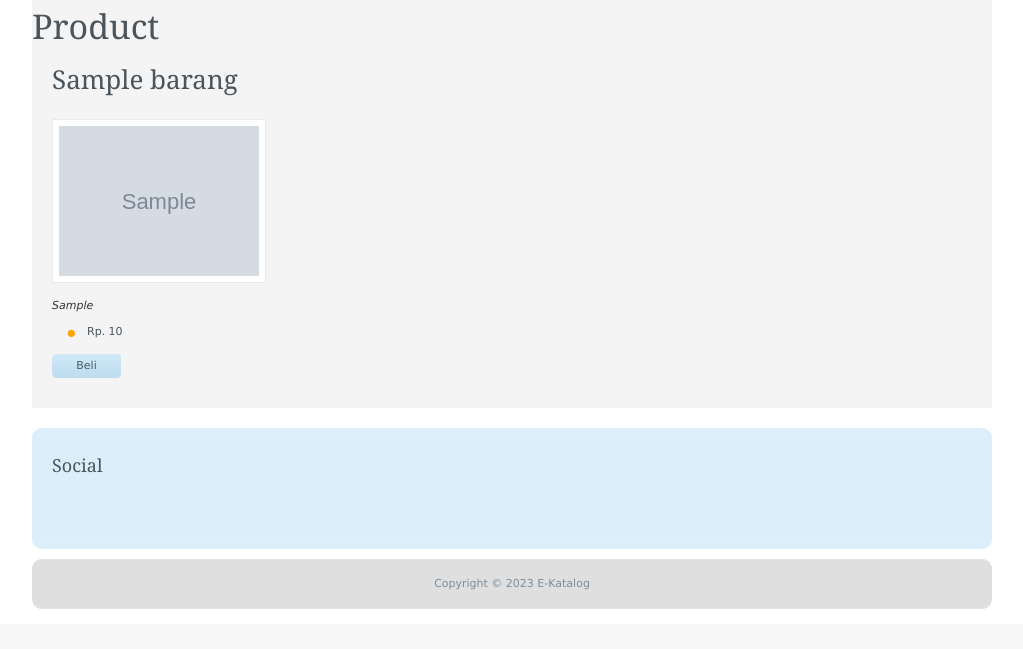
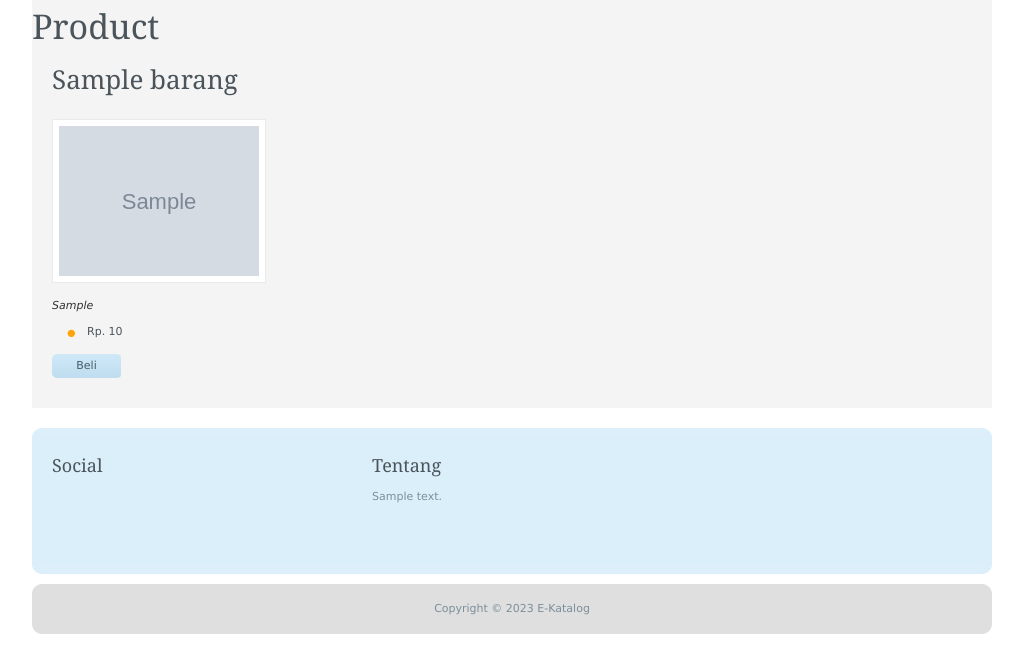
Before and after one commit to Nyanta-23/e-katalog, a PHP site: page /ekatalog/ in a window 1280 px wide. Shown: the part 276-925 px from the top of the page, without its empty margins (128-1151 px from the left). Before the commit the page ends 885 px from the top, so only its background shows below. Run offline with PHP 8.4, Linux system fonts and the light colour scheme; tables that the repository leaves empty or names only in its code hold one stand-in row (values such as "Sample post"); grey boxes marked "Sample" are stand-in pictures; data that the repository does not hold is empty; some libraries are stand-ins or nearby versions.

Commit message:
fix: revamp ekatalog

```diff
--- a/footer.php
+++ b/footer.php
@@ -1,16 +1,15 @@
 <?php
 include_once('koneksi.php');
-// $queryAbout = mysqli_query($koneksi, "SELECT * FROM tb_about");
-// $queryTwitter = mysqli_query($koneksi, "SELECT * FROM tb_twitter");
+$queryAbout = mysqli_query($koneksi, "SELECT * FROM tb_about");
 
-// $querySocial = mysqli_query(
-//   $koneksi,
-//   "SELECT tb_social.*, tb_icons.icons
-//   FROM tb_social
-//   INNER JOIN tb_icons
-//   ON tb_social.id_icons = tb_icons.id
-//   ORDER BY id DESC"
-// );
+$social = mysqli_query(
+  $koneksi,
+  "SELECT tb_social.*, tb_icons.icon
+  FROM tb_social
+  INNER JOIN tb_icons
+  ON tb_social.icon = tb_icons.id
+  ORDER BY id DESC"
+);
 
 ?>
 
@@ -18,52 +17,26 @@
   <div class="col col_3">
     <h4>Social</h4>
 
-
-    <!-- <ul class="nobullet social">
-      <?php while ($dataSocial = mysqli_fetch_array($querySocial)) { ?>
+    <ul class="nobullet social">
+      <?php while ($dataSocial = mysqli_fetch_assoc($social)) : ?>
         <li>
-          <a href="<?= $dataSocial['url'] ?>" class="<?= $dataSocial['icons']; ?>">
-            <?= $dataSocial['nama_sosmed']; ?>
+          <a href="<?= $dataSocial['url'] ?>">
+            <i style="font-size: 1em; color: black;" class="p-3 fas fa-<?= $dataSocial['icon']; ?>"></i>
+            <?= $dataSocial['name_social']; ?>
           </a>
         </li>
-      <?php } ?>
-    </ul> -->
+      <?php endwhile; ?>
+    </ul>
   </div>
 
-  <!-- <li><a href="#" class="facebook">Facebook</a></li>
-  <li><a href="#" class="twitter">Twitter</a></li>
-  <li><a href="#" class="youtube">Youtube</a></li>
-  <li><a href="#" class="google">Google+</a></li>
-  <li><a href="#" class="vimeo">Vimeo</a></li>
-  <li><a href="#" class="skype">Skype</a></li> -->
-
-  <!-- Tiwtter -->
-  <?php while ($dataTwitter = mysqli_fetch_array($queryTwitter)) { ?>
+  <!-- About -->
+  <?php while ($dataAbout = mysqli_fetch_assoc($queryAbout)) : ?>
     <div class="col col_3">
-      <h4><?= $dataTwitter['judul']; ?></h4>
-      <ul class="nobullet twitter">
-        <?= $dataTwitter['isi']; ?>
-      </ul>
-    </div>
-  <?php } ?>
-
-  <!-- <div class="col col_3">
-      <h4>Twitter</h4>
-      <ul class="nobullet twitter">
-        <li><a href="#">@templatemo</a> at scelerisque urna in tellus varius ultricies.</li>
-        <li>Suspendisse enean <a href="#">#FREE</a> tincidunt massa in tellus varius ultricies.</li>
-        <li> Aenean tincidunt massa in tellus varius ultricies. <a href="#">http://bit.ly/13IwZO</a></li>
-      </ul>
-    </div> -->
-
-  <!-- About -->
-  <?php while ($dataAbout = mysqli_fetch_array($queryAbout)) { ?>
-    <div class="col col_3">
-      <h4><?= $dataAbout['judul']; ?></h4>
-      <p><?= $dataAbout['isi']; ?></p>
+      <h4>Tentang</h4>
+      <p><?= $dataAbout['about']; ?></p>
     </div>
 
-  <?php }  ?>
+  <?php endwhile; ?>
 
 
   <div class="clear"></div>
--- a/index.php
+++ b/index.php
@@ -16,9 +16,22 @@
   <meta name="keywords" content="" />
   <meta name="description" content="" />
   <link href="assets_front/templatemo_style.css" rel="stylesheet" type="text/css" />
-  <link rel="stylesheet" href="assets_front/css/orman.css" type="text/css" media="screen" />
-  <link rel="stylesheet" href="assets_front/css/nivo-slider.css" type="text/css" media="screen" />
-  <link rel="stylesheet" href="assets_front/css/slimbox2.css" type="text/css" media="screen" />
+  <link rel="stylesheet" href="./assets_front/css/orman.css" type="text/css" media="screen" />
+  <link rel="stylesheet" href="./assets_front/css/nivo-slider.css" type="text/css" media="screen" />
+  <link rel="stylesheet" href="./assets_front/css/slimbox2.css" type="text/css" media="screen" />
+  <link rel="stylesheet" href="./assets/plugins/fontawesomefree/css/all.min.css">
+  <link rel="stylesheet" href="./assets/plugins/fontawesomefree/css/font-awesome.min.css">
+  <link rel="stylesheet" href="./assets/plugins/datatables-bs4/css/dataTables.bootstrap4.min.css">
+  <link rel="stylesheet" href="./assets/plugins/datatables-responsive/css/responsive.bootstrap4.min.css">
+  <link rel="stylesheet" href="./assets/plugins/datatables-buttons/css/buttons.bootstrap4.min.css">
+  <link rel="stylesheet" href="./assets/plugins/fontawesome-free/css/all.min.css">
+
+  <link rel="stylesheet" href="https://code.ionicframework.com/ionicons/2.0.1/css/ionicons.min.css">
+  <link src="http://maxcdn.bootstrapcdn.com/font-awesome/4.7.0/css/font-awesome.min.css" rel="stylesheet">
+  <link href="http://maxcdn.bootstrapcdn.com/font-awesome/4.1.0/css/font-awesome.min.css" rel="stylesheet">
+  <link rel="stylesheet" href="https://cdnjs.cloudflare.com/ajax/libs/font-awesome/6.4.0/css/all.min.css">
+
+  <link rel="stylesheet" href="./assets/docs/">
 
   <script type="text/javascript" src="assets_front/js/jquery.min.js"></script>
   <script type="text/javaScript" src="assets_front/js/slimbox2.js"></script>
```
